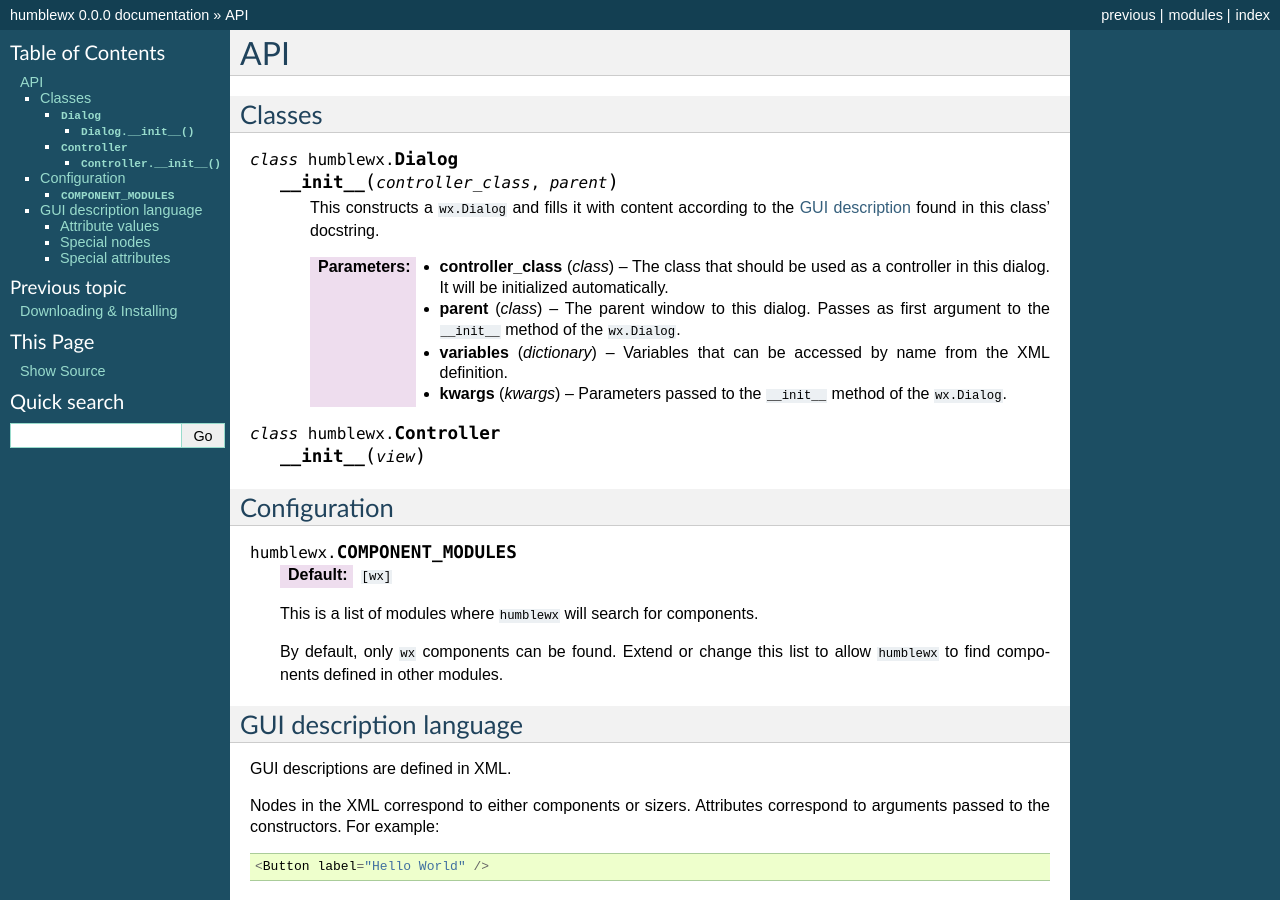
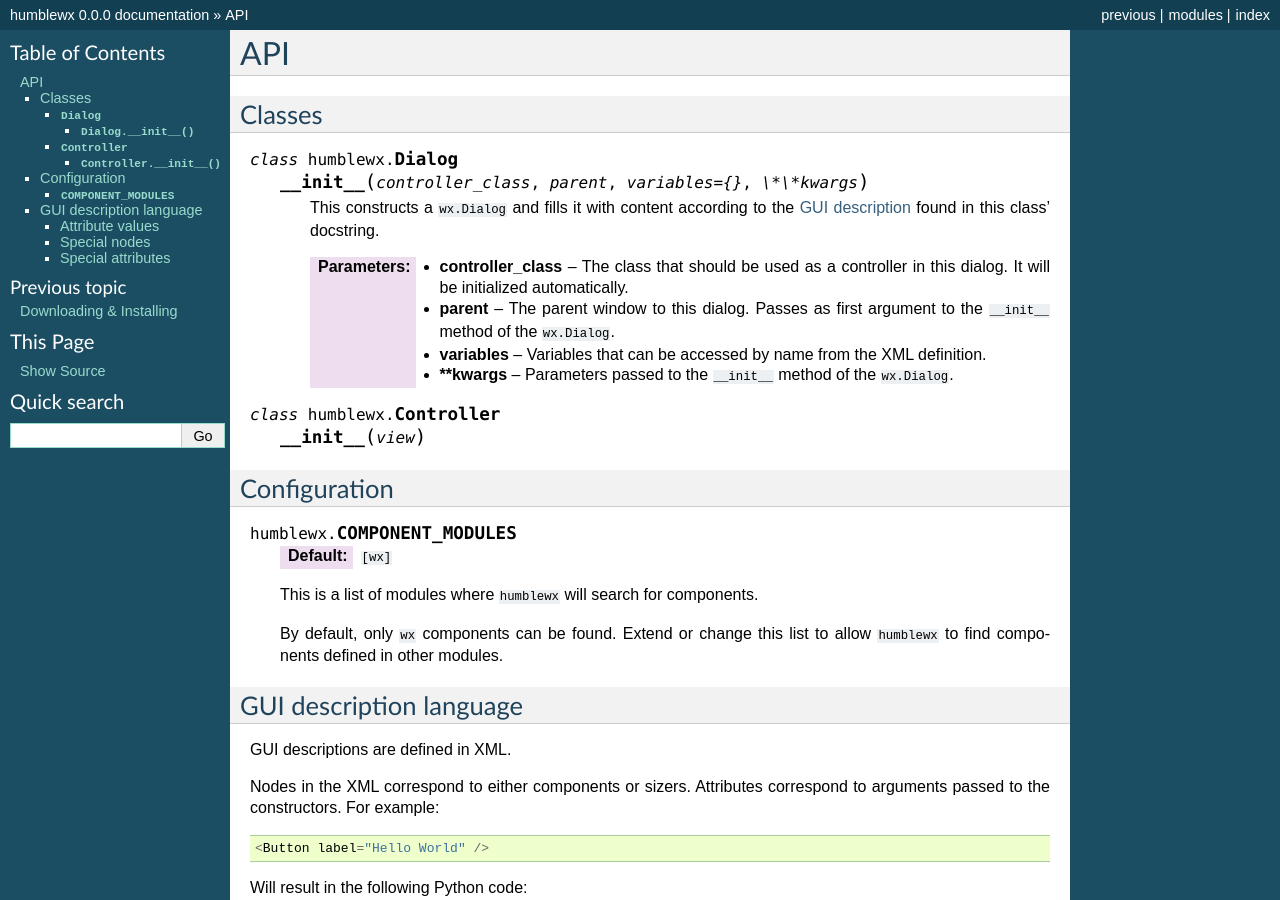
Before and after one commit to thetimelineproj/humblewx, a Sphinx documentation site: the page built from documentation/api.rst, in a window 1280 px wide and 900 px high. Built offline with Sphinx 7.4.7, drawn with Linux system fonts in a browser that asks for light colours.

Commit message:
Problem: Arguments to Dialog.__init__ were inconsistently documented.

```diff
--- a/documentation/api.rst
+++ b/documentation/api.rst
@@ -8,27 +8,27 @@ Classes
 
 .. py:class:: Dialog
 
-    .. py:method:: __init__(controller_class, parent)
+    .. py:method:: __init__(controller_class, parent, variables={}, \*\*kwargs)
 
         This constructs a ``wx.Dialog`` and fills it with content according to
         the :ref:`GUI description <gui-description-language-label>` found in
         this class' docstring.
 
-        :param class controller_class:
+        :param controller_class:
 
             The class that should be used as a controller in this dialog. It
             will be initialized automatically.
 
-        :param class parent:
+        :param parent:
 
             The parent window to this dialog. Passes as first argument to the
             ``__init__`` method of the ``wx.Dialog``.
 
-        :param dictionary variables:
+        :param variables:
 
             Variables that can be accessed by name from the XML definition.
 
-        :param kwargs kwargs:
+        :param \*\*kwargs:
 
             Parameters passed to the ``__init__`` method of the ``wx.Dialog``.
 
```
